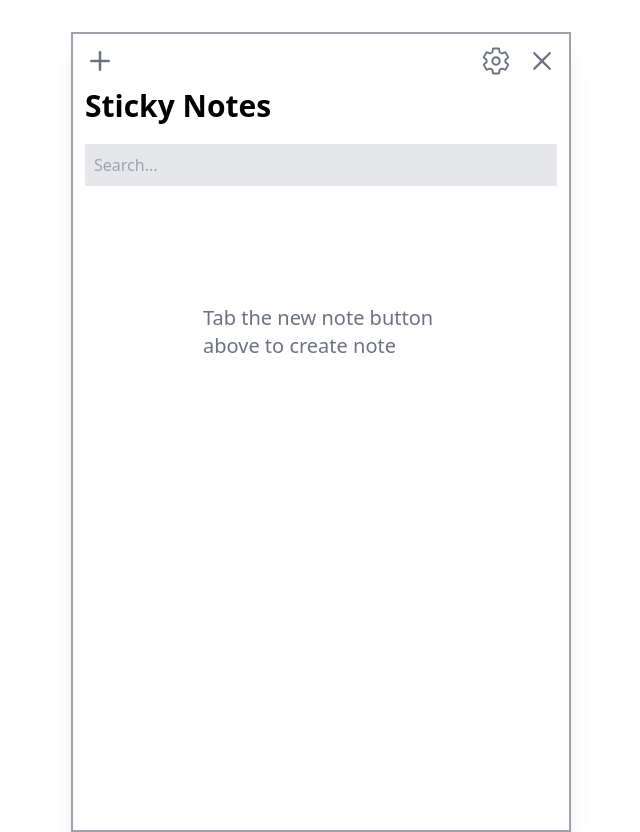
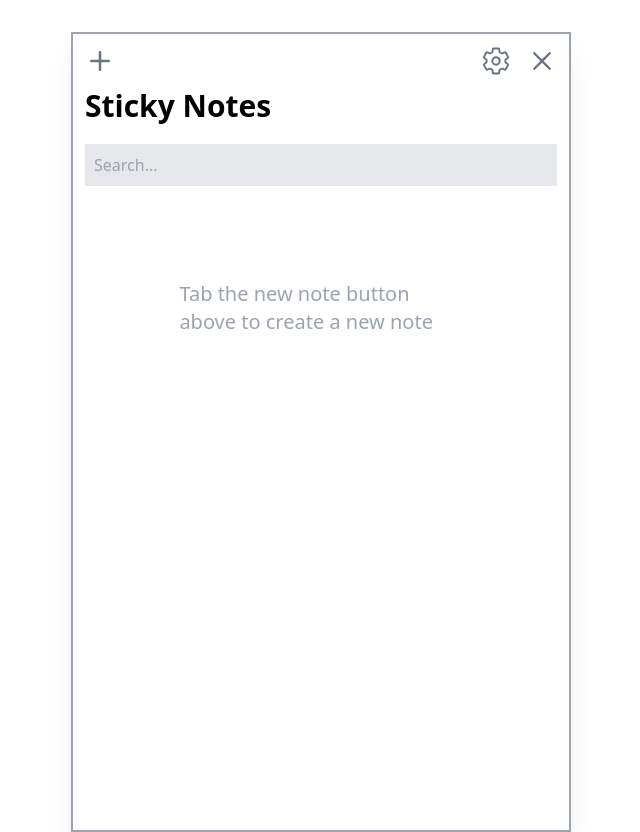
Before and after one commit to noman023/windows-sticky-notes, a React (Vite) app: page / in a window 1280 px wide. Shown: the whole page, without its empty margins (57-697 px from the left). Built offline with nearby package versions, Linux system fonts and the light colour scheme.

Commit message:
display notes

```diff
--- a/src/App.jsx
+++ b/src/App.jsx
@@ -10,15 +10,21 @@ import Editor from "./components/Editor";
 
 function App() {
   const [isEditorOpen, setIsEditorOpen] = useState(false);
+  const [notes, setNotes] = useState([]);
 
+  console.log(notes);
   const handleClick = (bool) => {
     setIsEditorOpen(bool);
+  };
+
+  const hanldeChange = (data) => {
+    setNotes([data, ...notes]);
   };
 
   return (
     <>
       <main className="flex mt-8 gap-3">
-        <section className="w-[500px] h-[800px] ml-[10%] border-2 p-3 border-gray-400 shadow-xl">
+        <section className="w-[500px] h-[800px] ml-[10%] border-2 p-3 border-gray-400 shadow-xl ">
           {/* navigation bar */}
           <div className="flex justify-between text-3xl text-gray-500 mb-3">
             <div title="New Note">
@@ -26,8 +32,8 @@ function App() {
             </div>
 
             <div className="flex gap-4">
-              <IoSettingsOutline />
-              <RxCross2 />
+              <IoSettingsOutline title="Settings" />
+              <RxCross2 title="Close" />
             </div>
           </div>
 
@@ -39,14 +45,30 @@ function App() {
             className="w-full bg-gray-200 border p-2 outline-none"
           />
 
-          <p className="text-gray-500 text-xl m-[25%]">
-            Tab the new note button above to create note
-          </p>
+          {notes.length !== 0 ? (
+            notes.map((note, idx) => (
+              <div
+                key={idx}
+                className="min-h-14 max-h-40 border mt-3 p-3 overflow-hidden"
+              >
+                <p className="break-words">{note}</p>
+              </div>
+            ))
+          ) : (
+            <p className="m-[20%] text-gray-400 text-xl">
+              Tab the new note button above to create a new note
+            </p>
+          )}
         </section>
 
         {/* editor section */}
         <section>
-          {isEditorOpen && <Editor updateEditorState={handleClick} />}
+          {isEditorOpen && (
+            <Editor
+              updateEditorState={handleClick}
+              updateNotes={hanldeChange}
+            />
+          )}
         </section>
       </main>
     </>
--- a/src/components/Editor.jsx
+++ b/src/components/Editor.jsx
@@ -1,12 +1,18 @@
 import { useState } from "react";
 import { RxCross2 } from "react-icons/rx";
 
-function Editor({ updateEditorState }) {
+function Editor({ updateEditorState, updateNotes }) {
   const [isClosed, setIsClosed] = useState(false);
+  const [text, setText] = useState("");
 
   const handleClick = () => {
     setIsClosed(true);
     updateEditorState(false);
+    updateNotes(text);
+  };
+
+  const handleChange = (e) => {
+    setText(e.target.value);
   };
 
   return (
@@ -18,12 +24,13 @@ function Editor({ updateEditorState }) {
       {/* navigation bar */}
       <div className="h-[10%] flex justify-end bg-gray-200 text-3xl text-gray-500 p-1 ">
         <div className="flex gap-4 ">
-          <RxCross2 onClick={handleClick} />
+          <RxCross2 title="Close" onClick={handleClick} />
         </div>
       </div>
 
       <div className="h-[80%]">
         <textarea
+          onChange={handleChange}
           name=""
           id=""
           placeholder="Take a note.."
```
